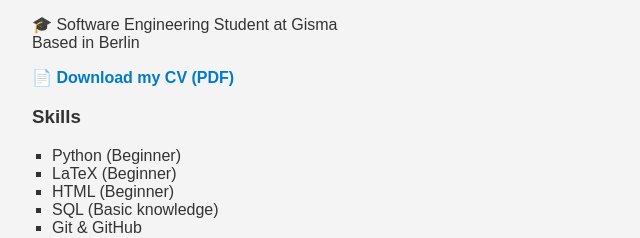
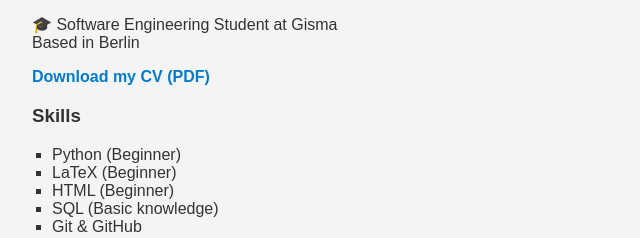
Before and after one commit to TheLuqio/TheLuqio.github.io, a plain HTML site: page index.html in a window 1280 px wide. Shown: the part 309-547 px from the top of the page, 208-848 px from the left. Drawn offline with Linux system fonts and the light colour scheme.

Commit message:
Update index.html

```diff
--- a/index.html
+++ b/index.html
@@ -22,7 +22,7 @@
     <h2>Résumé</h2>
     <h3>Education</h3>
     <p>🎓 Software Engineering Student at Gisma<br/>Based in Berlin</p>
-    <p><a href="CV.pdf" download style="font-weight: bold; color: #007acc;">📄 Download my CV (PDF)</a></p>
+    <p><a href="CV.pdf" download style="font-weight: bold; color: #007acc;"> Download my CV (PDF)</a></p>
 
 
     <h3>Skills</h3>
```
